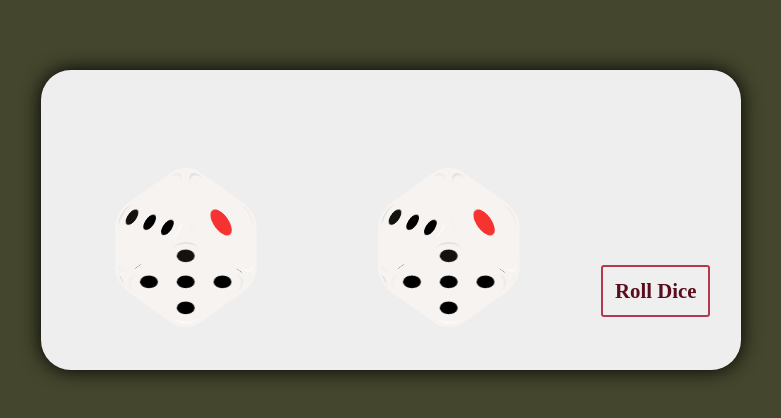
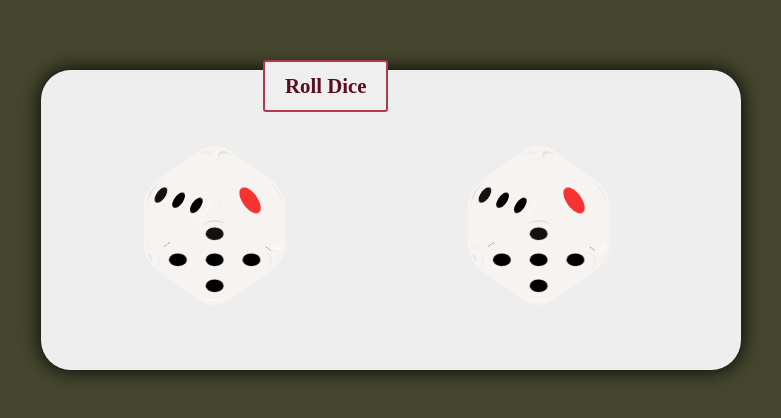
Before and after one commit to SunJuneKim/Dice, a plain HTML site: page index.html in a window 1280 px wide. Shown: the part 180-598 px from the top of the page, without its empty margins (249-1030 px from the left). Drawn offline with Linux system fonts and the light colour scheme.

Commit message:
complete two dice

```diff
--- a/script.js
+++ b/script.js
@@ -13,7 +13,7 @@ const randomDice = () => {
         randomDice();
     }
 }
-const rollDice = (random random_) => {
+const rollDice = (random, random_) => {
     dice.style.animation = 'rolling 4s';
     dice_.style.animation = 'rolling 4s';
 
@@ -64,7 +64,7 @@ const rollDice = (random random_) => {
         }
         dice.style.animation = 'none';
         dice_.style.animation = 'none';
-    }, 7050);
+    }, 4050);
 }
 
 rollBtn.addEventListener('click',randomDice);
--- a/style.css
+++ b/style.css
@@ -18,7 +18,7 @@ body{
 .container{
     display: flex;
     place-items: center;
-    position: relative;
+    /* position: relative; */
     width: 700px;
     height: 300px;
     padding: 60px 0 40px;
@@ -30,16 +30,17 @@ body{
 .container div{
     display: flex;
     align-items: center;
-    justify-content: space-between;
-    gap: 8rem;
-    margin-left: 35px;
+    left: 25%;
+    bottom: 10px;
+    gap: 14rem;
+
 }
 
 
 /* Dice styles */
 
 .dice {
-    position: relavtive;
+    position: relative;
     width: 100px;
     height: 100px;
     transform-style: preserve-3d;
@@ -54,7 +55,7 @@ body{
 }
 
 .dice_ {
-    position: relavtive;
+    position: relative;
     width: 100px;
     height: 100px;
     transform-style: preserve-3d;
@@ -157,13 +158,15 @@ body{
     cursor: pointer;
     color: #5a0e1d;
     position: absolute;
-    margin-top: 60px;
-    padding: 12px 12px;
+    /* width: 100%; */
+    left: 40%;
+    top: 240px;
+    margin: auto;
+    padding: 12px 20px;
     border-radius: 3px;
     font: 700 16px 'Montserrat';
     border: 2px solid #b33951;
-    left: 80%;
-    top: 45%;
+
     font-size: 1.3rem;
 }
 .roll:hover{
```
